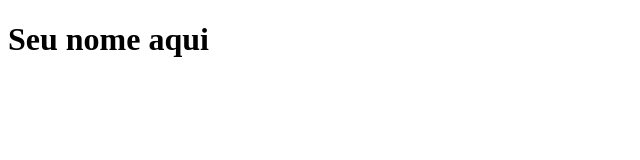
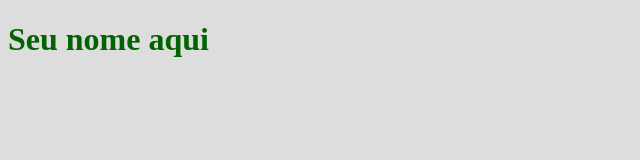
Before and after one commit to rafaelescalfoni/fundWeb20242, a plain HTML site: page index.html in a window 1280 px wide. Shown: the whole page, without its empty margins (0-640 px from the left). Drawn offline with Linux system fonts and the light colour scheme.

Commit message:
Primeiro estilização da página

```diff
--- /dev/null
+++ b/css/estilo.css
@@ -0,0 +1,7 @@
+body {
+    background-color: #ddd;
+}
+
+h1 {
+    color:rgb(1, 99, 1);
+}
--- a/index.html
+++ b/index.html
@@ -4,6 +4,7 @@
     <meta charset="UTF-8">
     <meta name="viewport" content="width=device-width, initial-scale=1.0">
     <title>Fund Web - Git</title>
+    <link rel="stylesheet" href="css/estilo.css">
 </head>
 <body>
     <h1>Seu nome aqui</h1>
```
